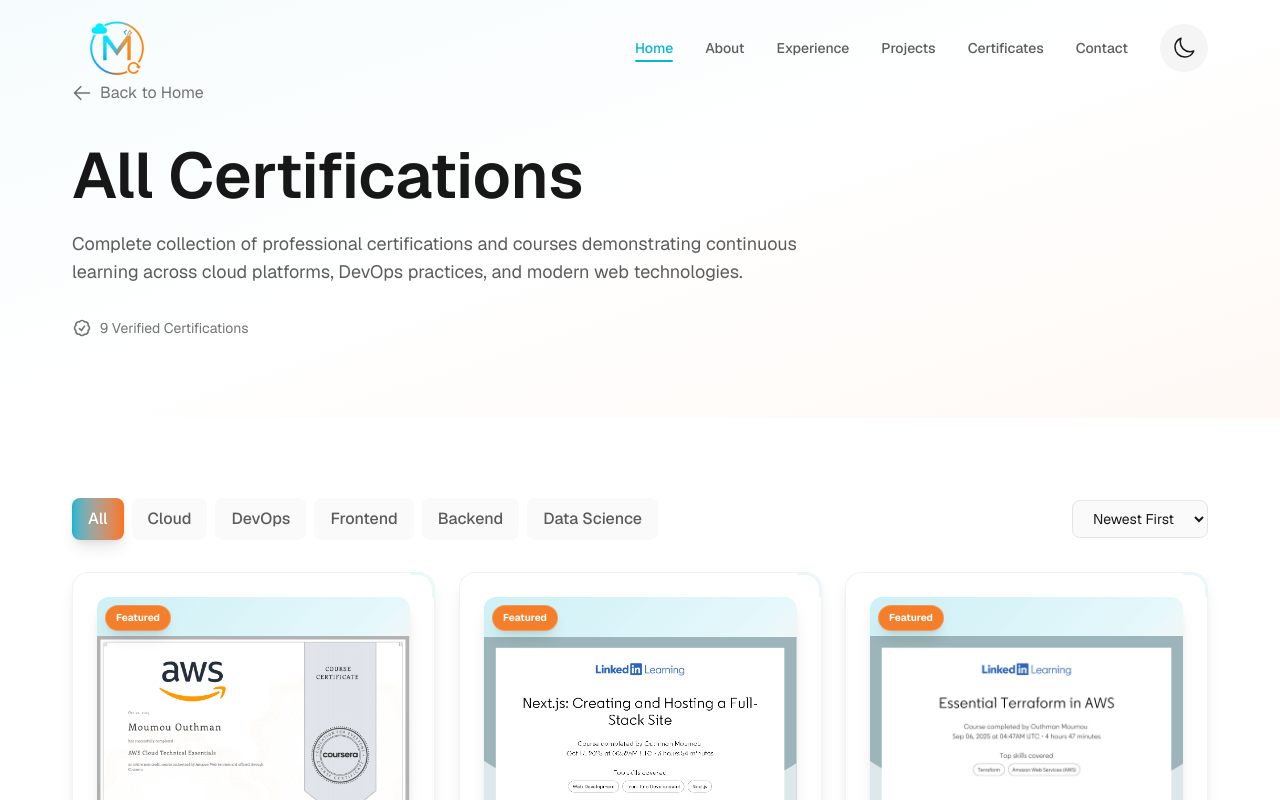
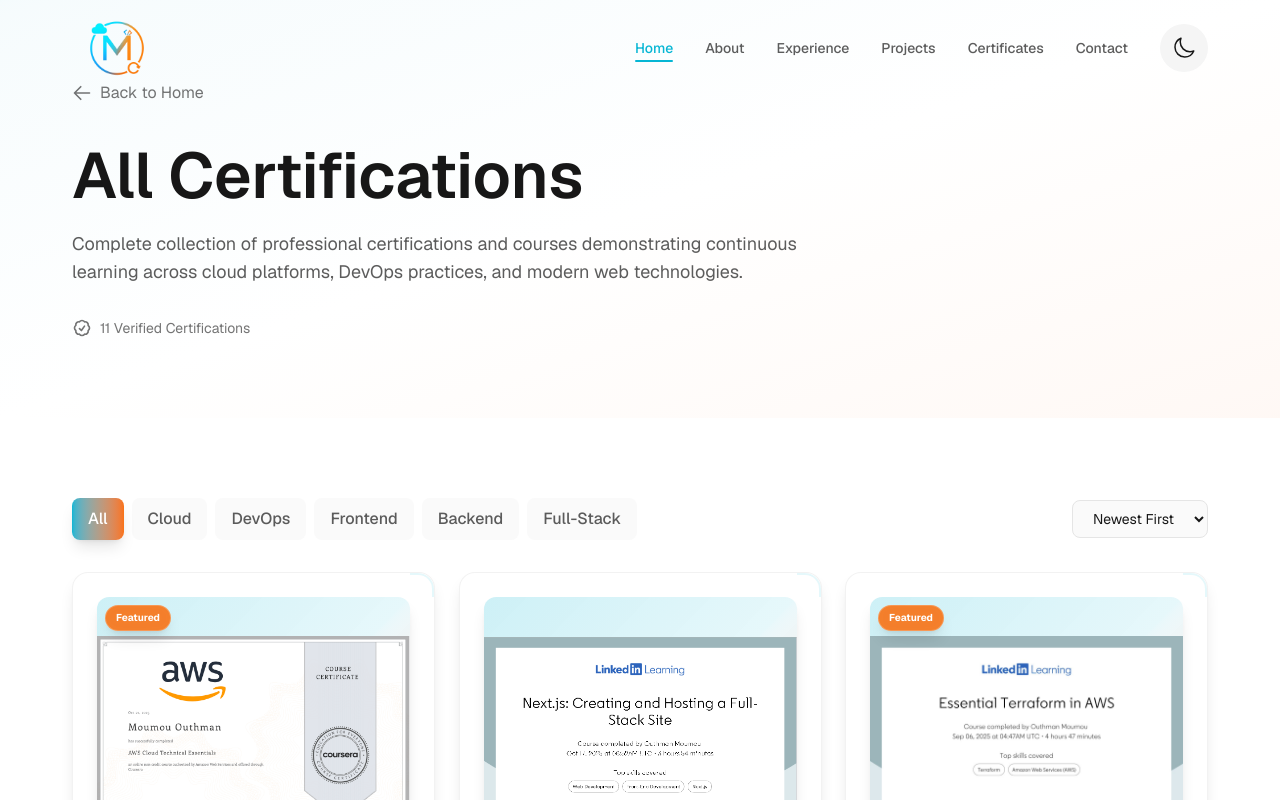
Before and after one commit to Outhman790/my-portfolio, a Next.js app: page /certificates in a window 1280 px wide. Shown: the top 800 px of the page. Built offline with nearby package versions, Linux system fonts and the light colour scheme.

Commit message:
update certificates data

```diff
--- a/src/data/certificates.js
+++ b/src/data/certificates.js
@@ -31,7 +31,7 @@ export const certificates = [
     category: "DevOps",
     skills: ["CI/CD", "DevOps"],
     description: "Comprehensive guide to CI/CD pipelines and DevOps practices. Build automated workflows for seamless software delivery.",
-    featured: true,
+    featured: false,
     credentialUrl: "https://www.linkedin.com/learning/certificates/a3c13d164fdeb702d9cf4be97435e903f2594806fa6fe47de179574db66312e9?lipi=urn%3Ali%3Apage%3Ad_flagship3_profile_view_base_certifications_details%3B9w9czbI4ThKopcAciEfrHA%3D%3D",
     image: "/Devops Foundations Continous Delivery Continuous Integration.jpg",
   },
@@ -43,7 +43,7 @@ export const certificates = [
     category: "Backend",
     skills: ["Node.js", "Express"],
     description: "Create dynamic web applications using Node.js and Express framework. Learn routing, middleware, and server-side development.",
-    featured: true,
+    featured: false,
     credentialUrl: "https://www.linkedin.com/learning/certificates/0a1f5f57d7efe38c3ff4e0bb200baa09fb3104012d0e28827a98bf4b7230967b?lipi=urn%3Ali%3Apage%3Ad_flagship3_profile_view_base_certifications_details%3B9w9czbI4ThKopcAciEfrHA%3D%3D",
     image: "/Building a Website with Node.js and Express js.jpg",
   },
@@ -67,7 +67,7 @@ export const certificates = [
     category: "Frontend",
     skills: ["React", "Generative AI"],
     description: "Combine AI and React to create interactive music visualizations. Explore generative algorithms and real-time rendering techniques.",
-    featured: true,
+    featured: false,
     credentialUrl: "https://www.linkedin.com/learning/certificates/d923a1d630d9d4e82d5cfbec0cf016990101b6d4eea7f9c69ad25ceaf6b5d5a1?lipi=urn%3Ali%3Apage%3Ad_flagship3_profile_view_base_certifications_details%3B9w9czbI4ThKopcAciEfrHA%3D%3D",
     image: "/Building a Generative AI Music Visualizer with Javascript and React.jpg",
   },
@@ -91,7 +91,7 @@ export const certificates = [
     category: "Frontend",
     skills: ["React"],
     description: "Complete React.js foundation course. Learn components, hooks, state management, and modern React development patterns.",
-    featured: true,
+    featured: false,
     credentialUrl: "https://www.linkedin.com/learning/certificates/342b2ab2dd83587593f43abeeab12fc5aff1f76fb263dbd385e92ef6485d29c5?lipi=urn%3Ali%3Apage%3Ad_flagship3_profile_view_base_certifications_details%3B9w9czbI4ThKopcAciEfrHA%3D%3D",
     image: "/React.js Essentials Training.jpg",
   },
@@ -103,10 +103,34 @@ export const certificates = [
     category: "Frontend",
     skills: ["Next.js", "React", "MongoDB", "Full-Stack"],
     description: "Build and deploy full-stack applications with Next.js. Learn server-side rendering, API routes, and modern hosting solutions.",
-    featured: true,
+    featured: false,
     credentialUrl: "https://www.linkedin.com/learning/certificates/a92fdf9f267500d2a577f35fadfb44a422eee8ce944b649a16a9dfbb80aa3610",
     image: "/NEXT JS creating and hosting a fullstack site.png",
+  },
+  {
+    id: "ofppt-fullstack",
+    title: "Full-Stack Web Developer",
+    issuer: "OFPPT (Office de la Formation Professionnelle et de Promotion du Travail)",
+    date: "Jul 2023",
+    category: "Full-Stack",
+    skills: ["JavaScript", "React", "Node.js", "MongoDB", "HTML", "CSS"],
+    description: "Official full-stack web developer certification from Morocco's leading vocational institution, delivered through Simplon's professional training platform. Hands-on program covering React, Node.js, MongoDB, and modern development practices.",
+    featured: true,
+    credentialUrl: "",
+    image: "/Ofppt web dev certificate.jpg",
+  },
+  {
+    id: "simplon-fullstack",
+    title: "Full-Stack Web Developer",
+    issuer: "Simplon",
+    date: "Sep 2023",
+    category: "Full-Stack",
+    skills: ["JavaScript", "React", "Node.js", "MongoDB"],
+    description: "Intensive professional training program focused on modern full-stack JavaScript development. Simplon's inclusive, skills-based approach combines technical expertise with soft skills, preparing graduates for real-world tech industry challenges.",
+    featured: true,
+    credentialUrl: "",
+    image: "/Simplon web dev certificate.jpg",
   }
 ];
 
-export const certificateCategories = ["All", "Cloud", "DevOps", "Frontend", "Backend", "Data Science"];
+export const certificateCategories = ["All", "Cloud", "DevOps", "Frontend", "Backend", "Full-Stack"];
```
